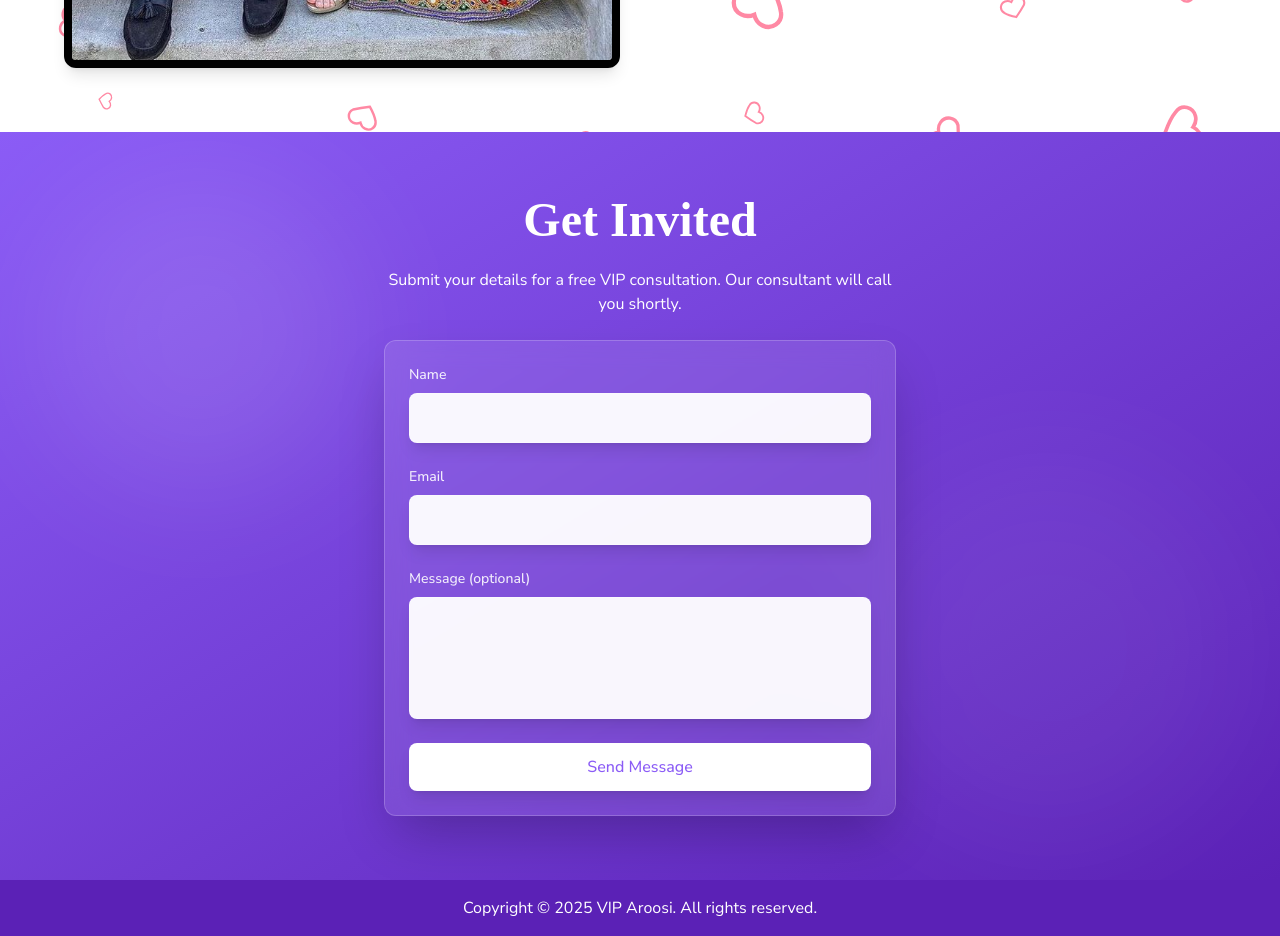
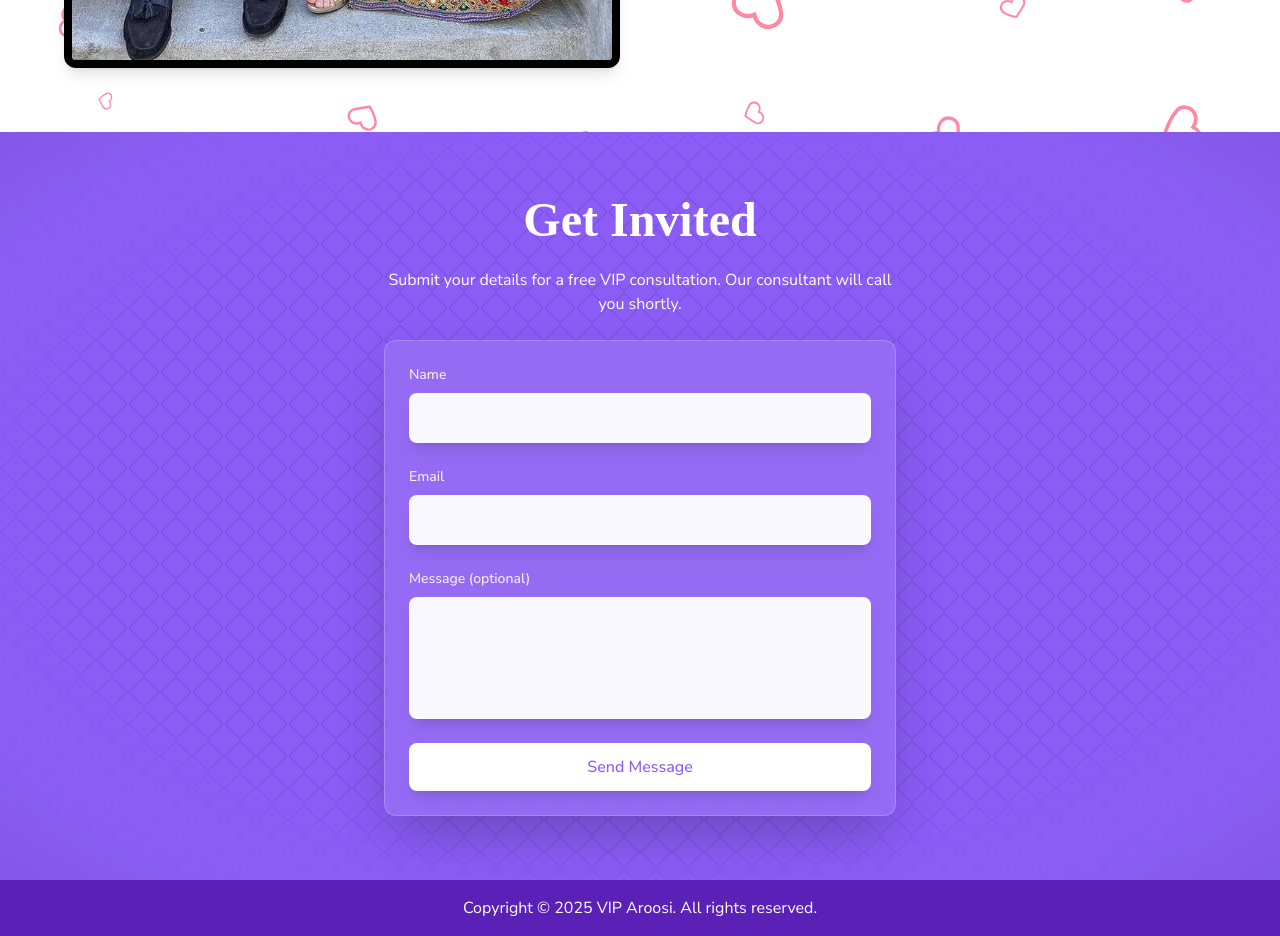
Before and after one commit to karthiknish/vip-aroosi, a Next.js app: page / in a window 1280 px wide. Shown: the part 5180-6116 px from the top of the page. Built offline with nearby package versions, Linux system fonts and the light colour scheme; a web font is replaced by a local one.

Commit message:
enquiry section bg

```diff
--- a/src/components/ContactForm.tsx
+++ b/src/components/ContactForm.tsx
@@ -2,6 +2,7 @@
 import { useRef, useState } from "react";
 import { toast } from "react-hot-toast";
 import { motion } from "framer-motion";
+import PatternBG2 from "./PatternBG2";
 // We'll submit via the API route instead of directly writing to Firestore
 
 export default function ContactForm() {
--- a/src/components/EnquiryFormSection.tsx
+++ b/src/components/EnquiryFormSection.tsx
@@ -1,12 +1,16 @@
 import { motion } from "framer-motion";
 import ContactForm from "./ContactForm";
+import PatternBG2 from "./PatternBG2";
 
 export default function EnquiryFormSection() {
   return (
     <section
       id="enquiry"
-      className="py-16 px-4 bg-primary text-white flex flex-col items-center relative overflow-hidden"
+      className="py-16 px-4 bg-primary text-white flex flex-col items-center relative z-0 overflow-hidden"
     >
+      <div className="absolute inset-0 top-0 left-0 pointer-events-none w-screen h-full z-10">
+        <PatternBG2 />
+      </div>
       {/* Luxury background elements */}
       <div className="absolute inset-0 bg-gradient-to-br from-primary to-primary-dark" />
       <div className="absolute top-10 left-10 w-80 h-80 bg-white/10 rounded-full blur-3xl" />
--- /dev/null
+++ b/src/components/PatternBG2.tsx
@@ -0,0 +1,80 @@
+import React from "react";
+
+type PatternBG2Props = {
+  className?: string;
+  cell?: number; // size of each rhombus cell in px
+  strokeWidth?: number; // thickness of the net lines
+  strokeOpacity?: number; // transparency of the net
+};
+
+const PatternBG2: React.FC<PatternBG2Props> = ({
+  className = "",
+  cell = 32,
+  strokeWidth = 1,
+  strokeOpacity = 0.18,
+}) => {
+  const pad = 1;
+
+  return (
+    <div
+      className={`absolute inset-0 bg-primary ${className}`}
+      aria-hidden="true"
+    >
+      <svg
+        className="absolute inset-0 h-full w-full pointer-events-none"
+        preserveAspectRatio="none"
+      >
+        <defs>
+          {/* Rhombus pattern */}
+          <pattern
+            id="rhombi-pattern"
+            width={cell}
+            height={cell}
+            patternUnits="userSpaceOnUse"
+          >
+            <path
+              d={`M ${cell / 2} ${pad}
+                 L ${cell - pad} ${cell / 2}
+                 L ${cell / 2} ${cell - pad}
+                 L ${pad} ${cell / 2} Z`}
+              fill="none"
+              stroke="black"
+              strokeOpacity={strokeOpacity}
+              strokeWidth={strokeWidth}
+              shapeRendering="crispEdges"
+            />
+          </pattern>
+
+          {/* Radial fade mask */}
+          <mask id="fade-mask">
+            <rect width="100%" height="100%" fill="url(#fade-gradient)" />
+          </mask>
+
+          <radialGradient id="fade-gradient" cx="50%" cy="50%" r="70%">
+            <stop offset="60%" stopColor="white" stopOpacity="1" />
+            <stop offset="100%" stopColor="black" stopOpacity="0" />
+          </radialGradient>
+
+          {/* Optional soft vignette overlay */}
+          <radialGradient id="soft-vignette" cx="50%" cy="50%" r="70%">
+            <stop offset="70%" stopColor="white" stopOpacity="0" />
+            <stop offset="100%" stopColor="black" stopOpacity="0.06" />
+          </radialGradient>
+        </defs>
+
+        {/* Rhombus pattern with radial fade */}
+        <rect
+          width="100%"
+          height="100%"
+          fill="url(#rhombi-pattern)"
+          mask="url(#fade-mask)"
+        />
+
+        {/* Soft vignette overlay */}
+        <rect width="100%" height="100%" fill="url(#soft-vignette)" />
+      </svg>
+    </div>
+  );
+};
+
+export default PatternBG2;
```
Lines whose indentation alone changed are shown as unchanged.
